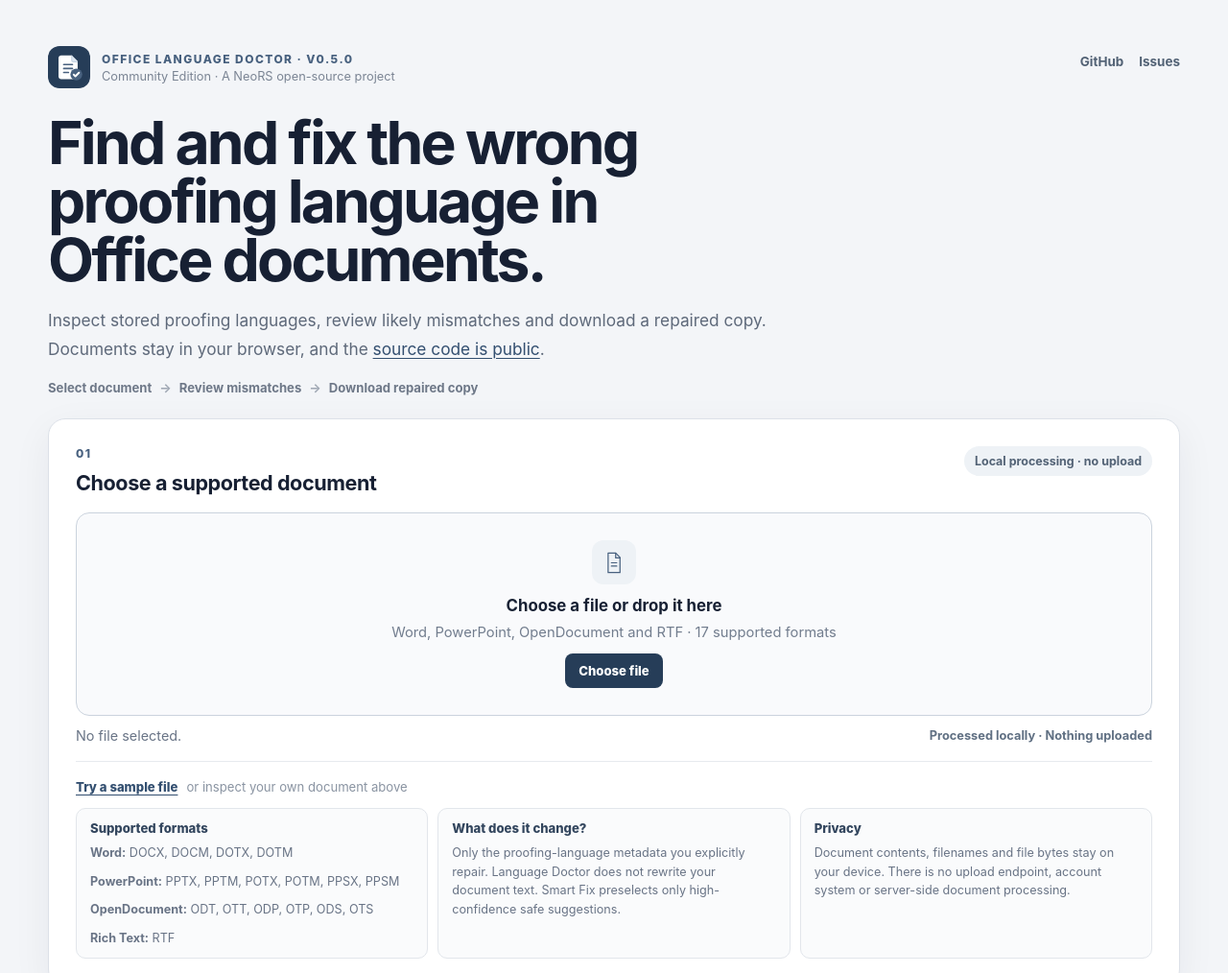
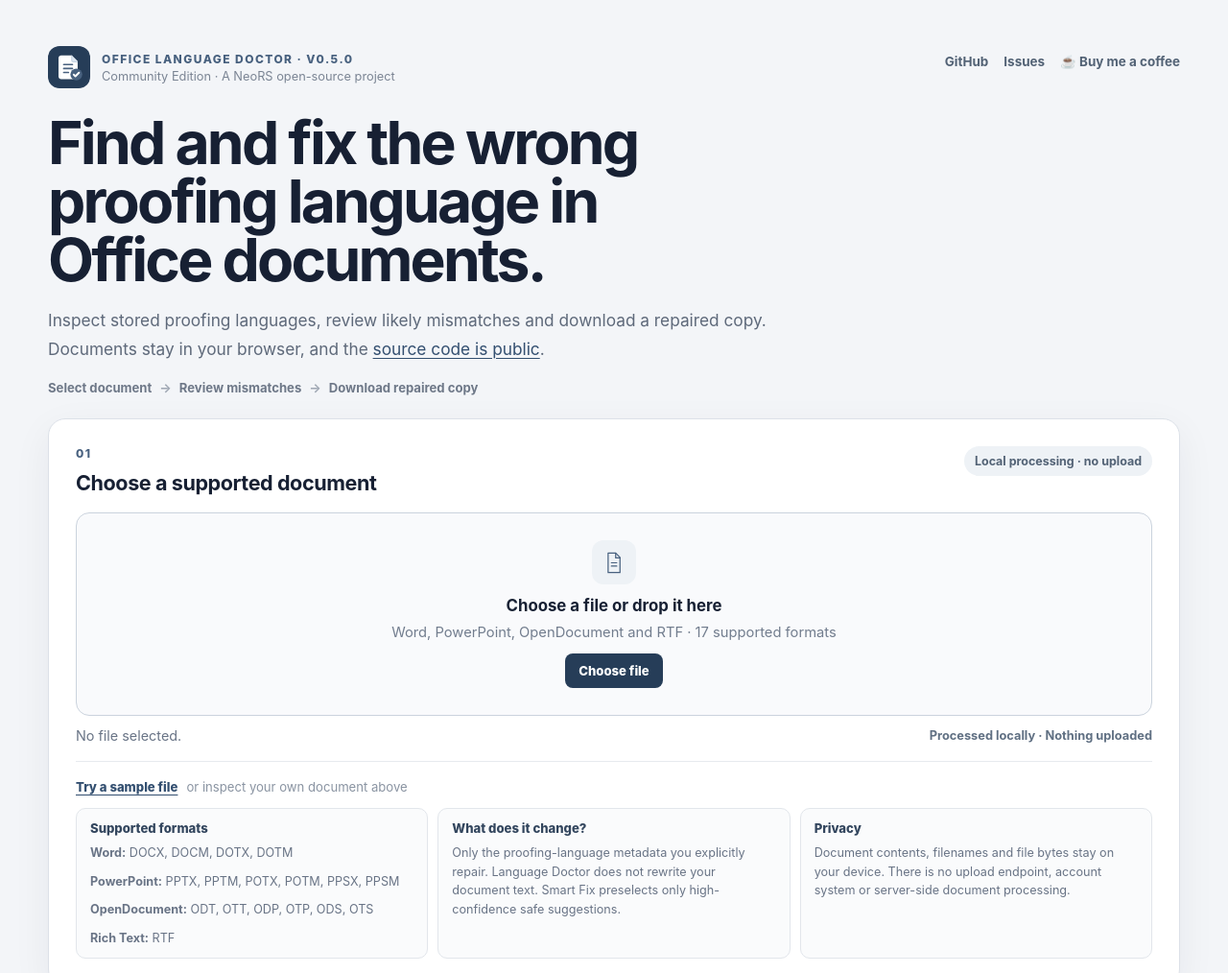
Before and after one commit to Nfreakz/office-language-doctor, a website built with Vite: page index.html in a window 1280 px wide. Shown: the top 1014 px of the page at 96% size. Built offline with nearby package versions, Linux system fonts and the light colour scheme.

Commit message:
feat: add hero support action

```diff
--- a/index.html
+++ b/index.html
@@ -74,6 +74,13 @@
           <nav class="hero-nav" aria-label="Project links">
             <a href="https://github.com/Nfreakz/office-language-doctor" target="_blank" rel="noopener noreferrer">GitHub</a>
             <a href="https://github.com/Nfreakz/office-language-doctor/issues" target="_blank" rel="noopener noreferrer">Issues</a>
+            <a
+              class="support-link"
+              href="https://buymeacoffee.com/neors"
+              target="_blank"
+              rel="noopener noreferrer"
+              aria-label="Support NeoRS on Buy Me a Coffee"
+            >☕ Buy me a coffee</a>
           </nav>
         </div>
 
```
